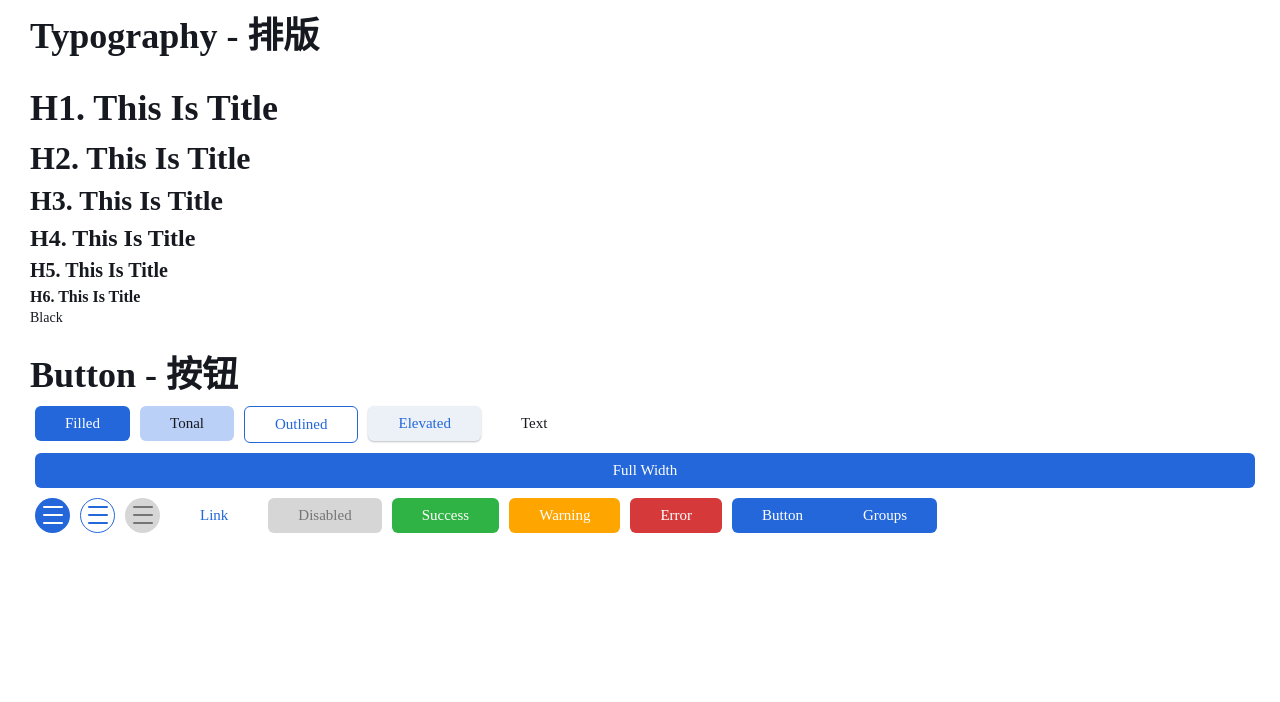
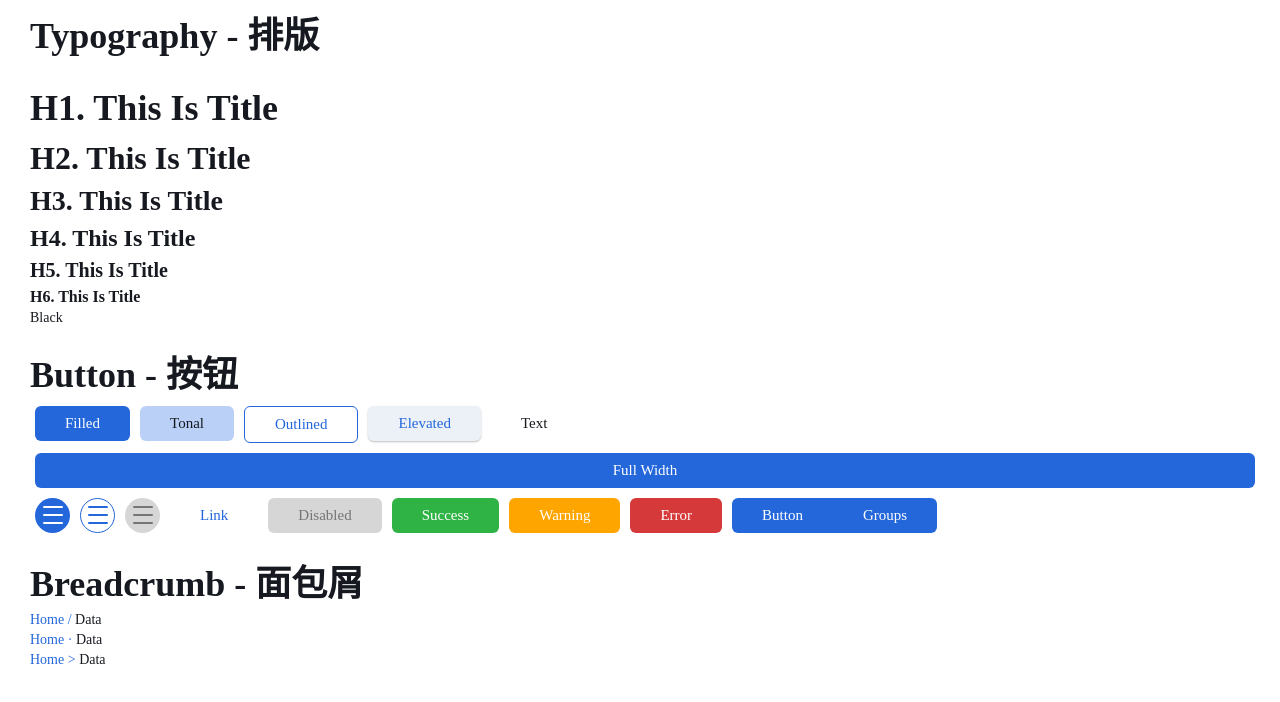
Before and after one commit to OpenRapid/personal-ui, a plain HTML site: page template.html in a window 1280 px wide. Drawn offline with Linux system fonts and the light colour scheme; a web font is replaced by a local one.

Commit message:
面包屑

```diff
--- a/src/breadcrumb.css
+++ b/src/breadcrumb.css
@@ -0,0 +1,23 @@
+.pui-breadcrumb .path::after {
+    content: " / ";
+}
+
+.pui-breadcrumb .path:last-child::after {
+    content: none;
+}
+
+.pui-breadcrumb.point .path::after {
+    content: " ·";
+}
+
+.pui-breadcrumb.point .path:last-child::after {
+    content: none;
+}
+
+.pui-breadcrumb.forward .path::after {
+    content: " >";
+}
+
+.pui-breadcrumb.forward .path:last-child::after {
+    content: none;
+}
--- a/src/typogarphy.css
+++ b/src/typogarphy.css
@@ -10,6 +10,12 @@ body {
     font-weight: normal;
     color: var(--pui-color-black);
     font-family: 'SourceHanSansSC-Normal';
+    float: left;
+}
+
+.pui-content a {
+    color: var(--pui-color-primary);
+    text-decoration: none;
 }
 
 /* Typogarphy */
--- a/template.html
+++ b/template.html
@@ -92,6 +92,21 @@
             <button class="pui-btn filled">Groups</button>
         </div>
     </div>
+    <div class="pui-content">
+        <h1>Breadcrumb - 面包屑</h1>
+        <div class="pui-breadcrumb">
+            <a class="path" href="#">Home</a>
+            <span class="path">Data</span>
+        </div>
+        <div class="pui-breadcrumb point">
+            <a class="path" href="#">Home</a>
+            <span class="path">Data</span>
+        </div>
+        <div class="pui-breadcrumb forward">
+            <a class="path" href="#">Home</a>
+            <span class="path">Data</span>
+        </div>
+    </div>
 </body>
 
 </html>
```
